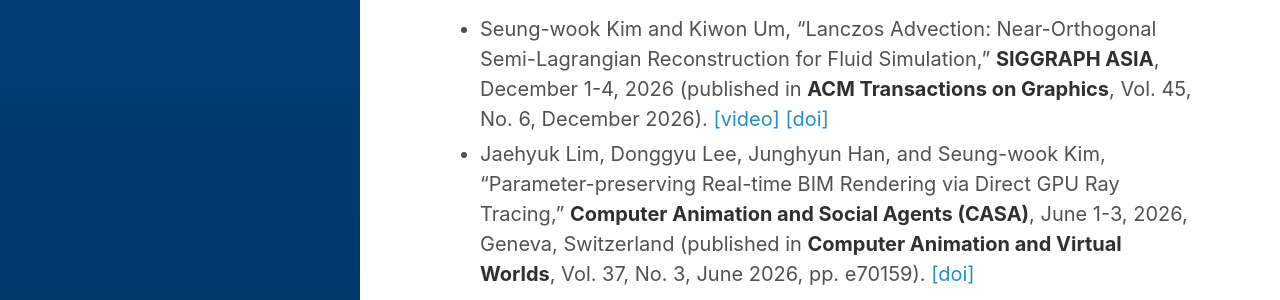
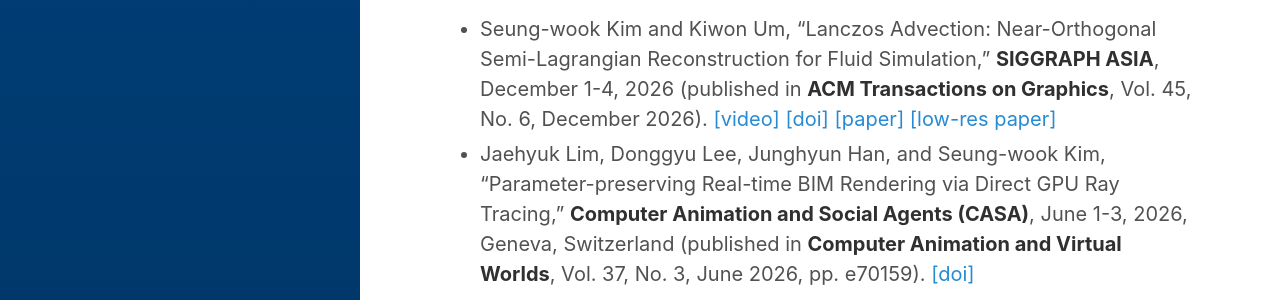
Before and after one commit to God-eunger/God-eunger.github.io, a Jekyll site: the page built from publications/index.md, in a window 1280 px wide. Shown: the part 239-539 px from the top of the page. Built offline with Jekyll 4.4.1, drawn with Linux system fonts in a browser that asks for light colours.

Commit message:
Add SIGGRAPH Asia 2026 paper PDFs and links

```diff
--- a/publications/index.md
+++ b/publications/index.md
@@ -4,7 +4,7 @@
 ---
 
 ### 2026
- * Seung-wook Kim and Kiwon Um, “Lanczos Advection: Near-Orthogonal Semi-Lagrangian Reconstruction for Fluid Simulation,” **SIGGRAPH ASIA**, December 1-4, 2026 (published in **ACM Transactions on Graphics**, Vol. 45, No. 6, December 2026). [[video]](https://youtu.be/_FFpkrXm-hg) [[doi]](https://doi.org/10.1145/3842541)
+ * Seung-wook Kim and Kiwon Um, “Lanczos Advection: Near-Orthogonal Semi-Lagrangian Reconstruction for Fluid Simulation,” **SIGGRAPH ASIA**, December 1-4, 2026 (published in **ACM Transactions on Graphics**, Vol. 45, No. 6, December 2026). [[video]](https://youtu.be/_FFpkrXm-hg) [[doi]](https://doi.org/10.1145/3842541) [[paper]](./SIGRAPHASIA26.pdf) [[low-res paper]](./SIGRAPHASIA26_lowres.pdf)
  * Jaehyuk Lim, Donggyu Lee, Junghyun Han, and Seung-wook Kim, “Parameter-preserving Real-time BIM Rendering via Direct GPU Ray Tracing,” **Computer Animation and Social Agents (CASA)**, June 1-3, 2026, Geneva, Switzerland (published in **Computer Animation and Virtual Worlds**, Vol. 37, No. 3, June 2026, pp. e70159). [[doi]](https://doi.org/10.1002/cav.70159)
 
 ### 2025
```
Also changed, not shown: 2 other files.
